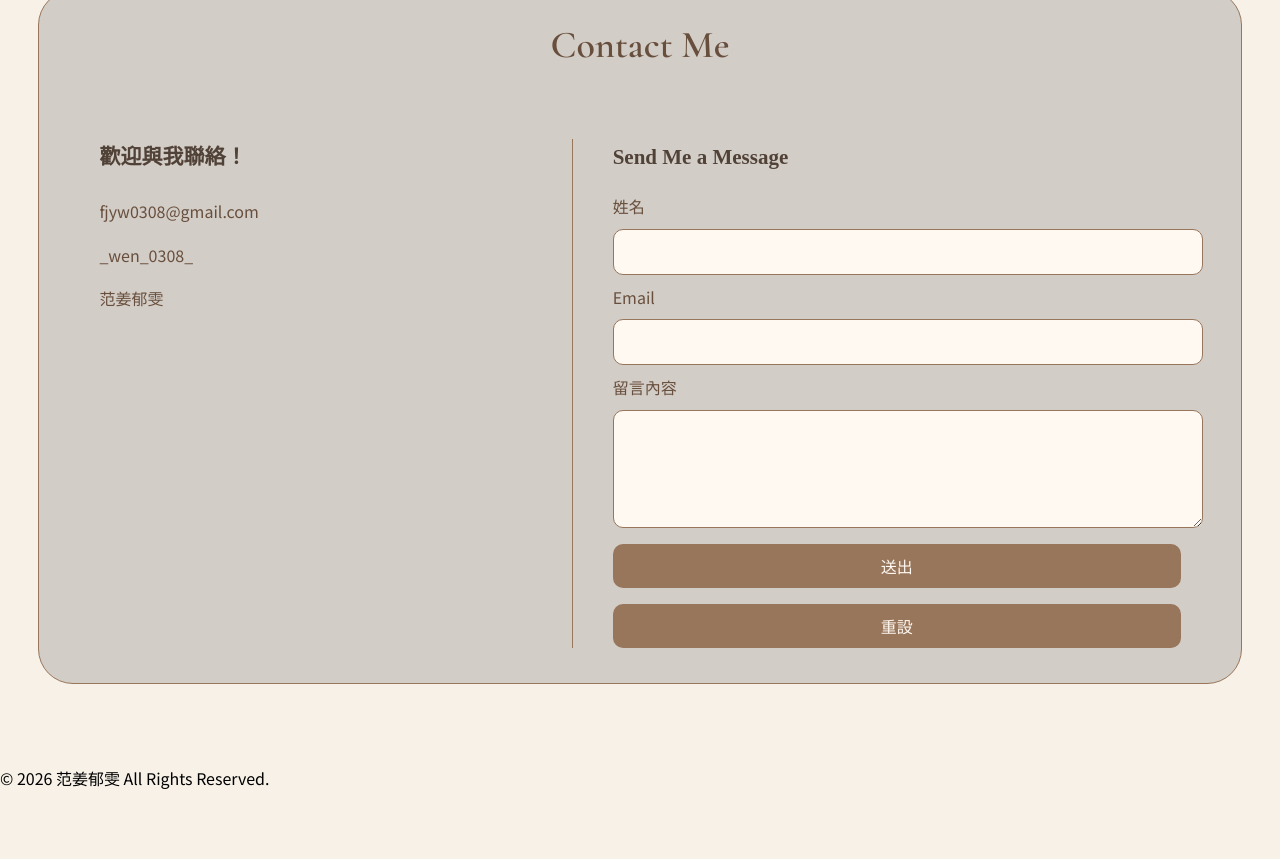
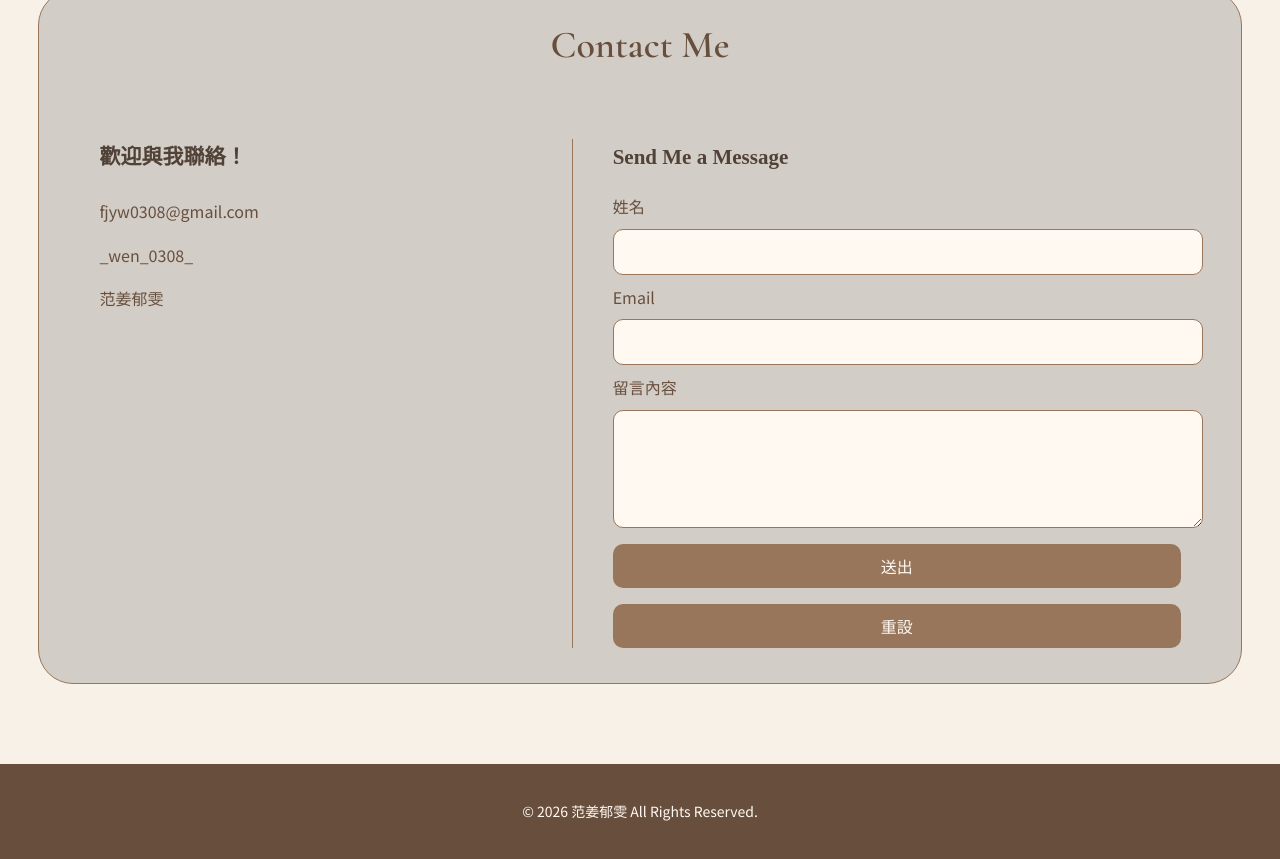
Before and after one commit to fjyw/fjyw.github.io, a plain HTML site: page index.html in a window 1280 px wide. Shown: the part 2314-3173 px from the top of the page. Before the commit the page ends 3107 px from the top, so only its background shows below. Drawn offline with nearby package versions, Linux system fonts and the light colour scheme.

Commit message:
Update style.css

```diff
--- a/style.css
+++ b/style.css
@@ -396,3 +396,16 @@ section:not(.home_intro) > h2 {
 .contact_form input[type="submit"]:hover, .contact_form input[type="reset"]:hover {
     background-color: #684F3D;
 }
+
+/* footer */
+footer {
+    background-color: #684F3D;
+    color: #FFF9F2;
+    text-align: center;
+    padding: 35px 20px;
+    margin-top: 25px;
+}
+
+footer p {
+    font-size: 14px;
+}
```
